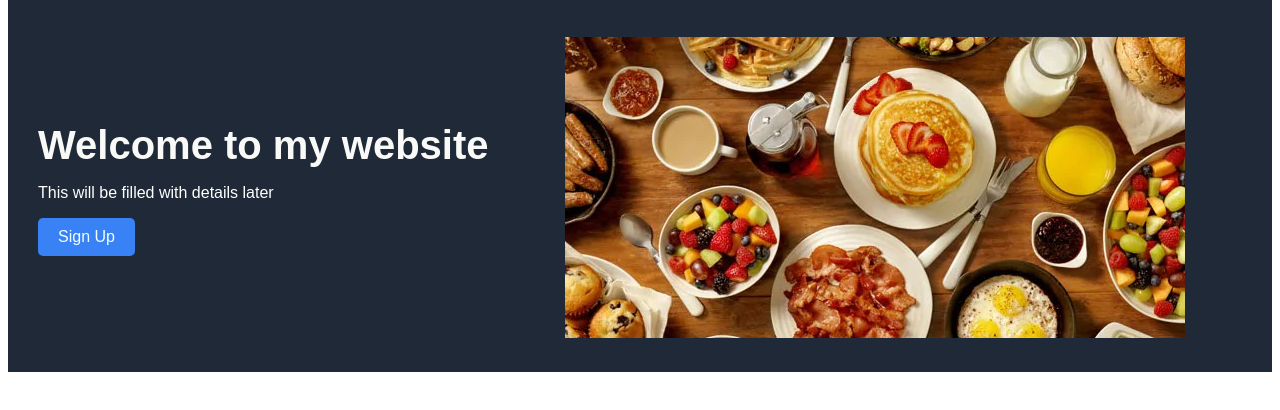
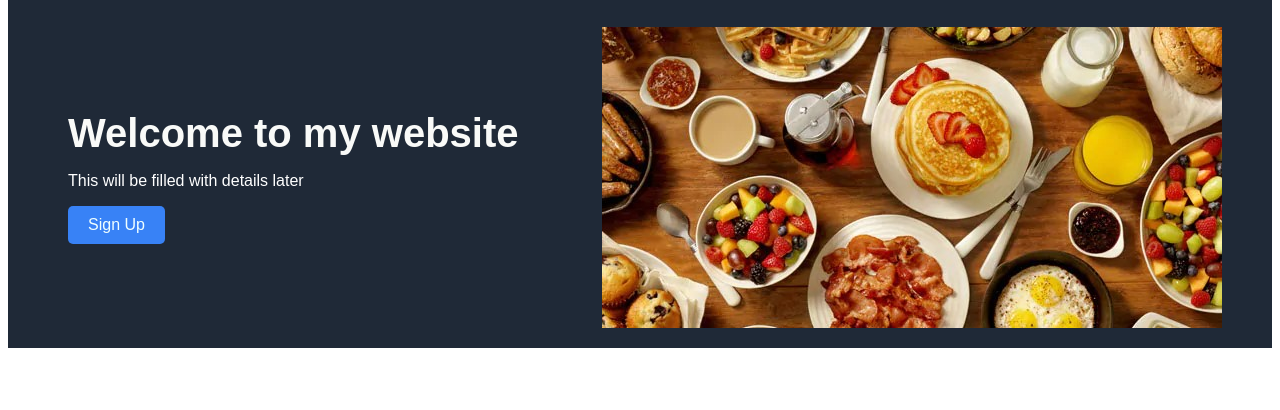
Before and after one commit to jai3703/learn_web_development, a plain HTML site: page index.html in a window 1280 px wide. Shown: the part 82-492 px from the top of the page. Drawn offline with Linux system fonts and the light colour scheme.

Commit message:
Updated css for hero section

```diff
--- a/styles.css
+++ b/styles.css
@@ -31,12 +31,12 @@
 /* Hero section */
 .hero_section {
     display: grid;
-    grid-template-columns: 1.5fr 2fr;
+    grid-template-columns: 1fr 1fr;
     gap: 20px;
     align-items: center;
     background-color: #1F2937;
     color: white;
-    padding: 30px;
+    padding: 20px;
     font-family: Arial, sans-serif;
 }
 
@@ -44,6 +44,7 @@
     color: #f9faf8;
     font-weight: 700;
     font-size: 40px;
+
 }
 
 .hero_section button {
@@ -58,3 +59,15 @@
 .hero_section button:hover {
     background-color: #2563EB; /* Darker blue on hover */
 }
+
+.hero_intro {
+    margin-left: 40px;
+}
+
+.hero_img {
+    display: flex;
+    justify-content: right;
+    align-items: center;
+    margin-right: 30px;
+
+}
```
